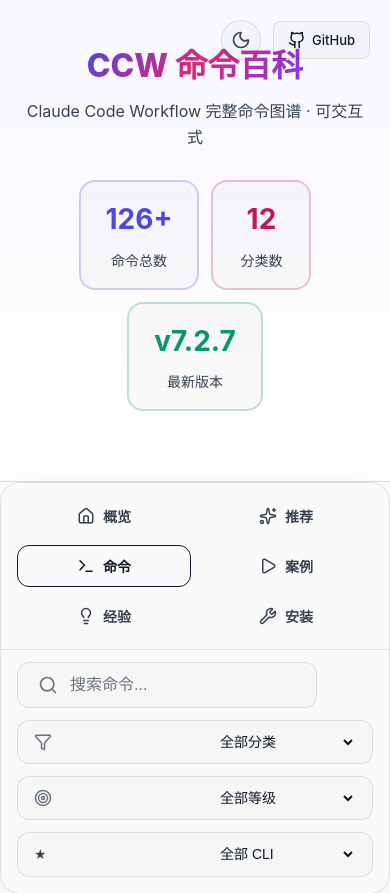
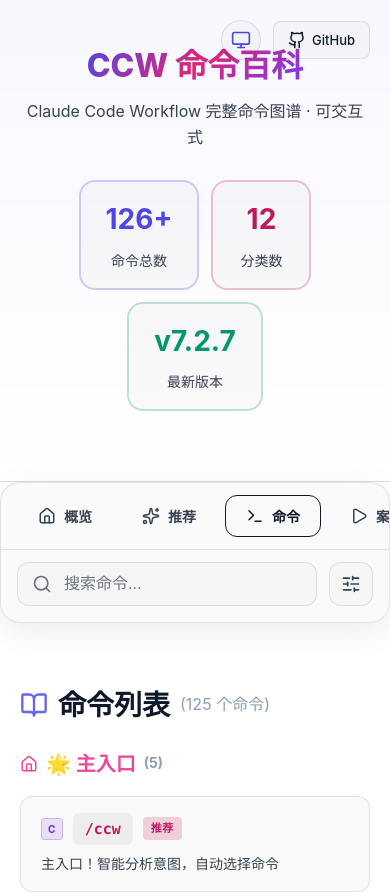
Before and after one commit to zhao-wuyan/ccw-command-explorer, a React (Vite) app: page / in a window 390 px wide. Shown: the top 893 px of the page. Built offline with nearby package versions, Linux system fonts and the light colour scheme.

Commit message:
feat(ui): 优化移动端筛选器交互并增强主题切换功能

```diff
--- a/src/App.css
+++ b/src/App.css
@@ -199,7 +199,29 @@
 }
 
 /* 响应式 */
+/* 默认隐藏移动端元素，显示桌面端元素 */
+.mobile-only {
+  display: none;
+}
+
+.desktop-only {
+  display: flex;
+}
+
+/* 汉堡菜单按钮 - 桌面端隐藏 */
+.filter-toggle-btn {
+  display: none;
+}
+
 @media (max-width: 768px) {
+  .mobile-only {
+    display: flex;
+  }
+
+  .desktop-only {
+    display: none;
+  }
+
   .title {
     font-size: 32px;
   }
@@ -242,31 +264,109 @@
     margin: 0 12px 16px;
     top: 12px;
     border-radius: 16px;
+    overflow: visible;
   }
 
   .tab-nav-inner-card {
-    flex-wrap: wrap;
+    overflow-x: auto;
+    flex-wrap: nowrap;
+    -webkit-overflow-scrolling: touch;
+    scrollbar-width: none;
+    -ms-overflow-style: none;
+    padding: 12px;
+  }
+
+  .tab-nav-inner-card::-webkit-scrollbar {
+    display: none;
   }
 
   .tab-btn {
-    flex: 1;
-    min-width: calc(50% - 8px);
-    justify-content: center;
-    padding: 10px 12px;
+    flex: 0 0 auto;
+    min-width: auto;
+    white-space: nowrap;
+    padding: 10px 16px;
   }
 
   .search-filter-row-card {
-    flex-direction: column;
+    position: relative;
+    flex-direction: row;
     align-items: stretch;
+    gap: 8px;
+    padding: 10px 12px 14px;
   }
 
   .search-filter-row-card .search-box {
+    flex: 1;
     max-width: none;
     min-width: auto;
+    padding: 10px 14px;
+  }
+
+  /* 汉堡菜单按钮 */
+  .filter-toggle-btn {
+    display: flex;
+    align-items: center;
+    justify-content: center;
+    width: 44px;
+    height: 44px;
+    background: var(--card-bg);
+    border: 1px solid var(--card-border);
+    border-radius: 12px;
+    color: var(--text-muted);
+    cursor: pointer;
+    transition: all 0.2s ease;
+    flex-shrink: 0;
+  }
+
+  .filter-toggle-btn:hover {
+    color: var(--text);
+    border-color: var(--primary);
+  }
+
+  .filter-toggle-btn.active {
+    color: var(--primary);
+    border-color: var(--primary);
+    background: var(--primary)15;
+  }
+
+  /* 筛选器下拉面板 */
+  .filter-dropdown {
+    position: absolute;
+    top: 100%;
+    left: 0;
+    right: 0;
+    background: var(--card-bg);
+    border: 1px solid var(--card-border);
+    border-radius: 12px;
+    margin-top: 8px;
+    padding: 12px;
+    display: flex;
+    flex-direction: column;
+    gap: 10px;
+    box-shadow: 0 10px 40px var(--shadow-color);
+    z-index: 100;
   }
 
   .search-filter-row-card .filter-group {
-    justify-content: space-between;
+    padding: 10px 14px;
+    justify-content: flex-start;
+  }
+
+  .search-filter-row-card .filter-select {
+    min-width: 80px;
+    flex: 1;
+  }
+
+    /* 筛选器下拉面板 - 移动端才显示 */
+  .filter-dropdown {
+    display: flex;
+  }
+}
+
+/* 非移动端隐藏筛选器下拉面板 */
+@media (min-width: 769px) {
+  .filter-dropdown {
+    display: none;
   }
 }
 
@@ -355,6 +455,7 @@
   gap: 12px;
   padding: 12px 16px 16px;
   flex-wrap: wrap;
+  position: relative; /* 为移动端下拉面板提供定位基准 */
 }
 
 .search-filter-row-card .search-box {
--- a/src/App.tsx
+++ b/src/App.tsx
@@ -5,7 +5,7 @@
   Lightbulb, TestTube, FlaskConical, Search as SearchIcon, Palette,
   Wrench, X, Clock, Target, Sparkles, BookOpen, Info, Bot, Play,
   ChevronRight, Terminal, MessageSquare, CheckCircle, AlertTriangle,
-  Lightbulb as TipIcon, Cpu, Settings as SettingsIcon, Github
+  Lightbulb as TipIcon, Cpu, Settings as SettingsIcon, Github, SlidersHorizontal
 } from 'lucide-react';
 import {
   COMMANDS, CATEGORIES, TIMELINE, WORKFLOW_LEVELS, GRANDMA_COMMANDS,
@@ -3393,6 +3393,7 @@
   const [selectedCommand, setSelectedCommand] = useState<Command | null>(null);
   const [selectedVersion, setSelectedVersion] = useState<TimelineItem | null>(null);
   const [selectedCaseLevel, setSelectedCaseLevel] = useState<string>('all');
+  const [showFilterDropdown, setShowFilterDropdown] = useState(false);
   const [selectedCase, setSelectedCase] = useState<Case | null>(null);
 
   // 过滤命令
@@ -3498,10 +3499,13 @@
               <Search size={20} style={{ color: COLORS.textDim }} />
               <input
                 type="text"
+                id="search-commands"
+                name="search-commands"
                 placeholder="搜索命令..."
                 value={searchQuery}
                 onChange={(e) => setSearchQuery(e.target.value)}
                 className="search-input"
+                autoComplete="off"
               />
               {searchQuery && (
                 <button onClick={() => setSearchQuery('')} className="clear-btn">
@@ -3510,6 +3514,25 @@
               )}
             </div>
 
+            {/* 移动端汉堡菜单按钮 */}
+            <button
+              className={`filter-toggle-btn ${showFilterDropdown ? 'active' : ''}`}
+              onClick={() => setShowFilterDropdown(!showFilterDropdown)}
+              aria-label="筛选"
+            >
+              <SlidersHorizontal size={20} />
+            </button>
+
+            {/* 筛选器下拉面板 */}
+            <AnimatePresence>
+              {showFilterDropdown && (
+                <motion.div
+                  className="filter-dropdown"
+                  initial={{ opacity: 0, y: -10 }}
+                  animate={{ opacity: 1, y: 0 }}
+                  exit={{ opacity: 0, y: -10 }}
+                  transition={{ duration: 0.15 }}
+                >
                   {/* 分类筛选 */}
                   <div className="filter-group">
                     <Filter size={18} style={{ color: COLORS.textDim }} />
@@ -3556,6 +3579,60 @@
                       <option value="claude">Claude Code</option>
                       <option value="codex">Codex</option>
                     </select>
+                  </div>
+                </motion.div>
+              )}
+            </AnimatePresence>
+
+            {/* 桌面端筛选器横向排列 */}
+            <div className="filter-scroll desktop-only">
+              {/* 分类筛选 */}
+              <div className="filter-group">
+                <Filter size={18} style={{ color: COLORS.textDim }} />
+                <select
+                  value={selectedCategory}
+                  onChange={(e) => setSelectedCategory(e.target.value as CommandCategory | 'all')}
+                  className="filter-select"
+                >
+                  <option value="all">全部分类</option>
+                  {Object.entries(CATEGORIES).map(([key, value]) => (
+                    <option key={key} value={key}>{value.label}</option>
+                  ))}
+                </select>
+              </div>
+
+              {/* 等级筛选 */}
+              <div className="filter-group">
+                <Target size={18} style={{ color: COLORS.textDim }} />
+                <select
+                  value={selectedLevel}
+                  onChange={(e) => setSelectedLevel(e.target.value === 'all' ? 'all' : Number(e.target.value))}
+                  className="filter-select"
+                >
+                  <option value="all">全部等级</option>
+                  {WORKFLOW_LEVELS.map(level => (
+                    <option key={level.level} value={level.level}>
+                      Level {level.level} - {level.emoji}
+                    </option>
+                  ))}
+                </select>
+              </div>
+
+              {/* CLI 筛选 */}
+              <div className="filter-group">
+                <span style={{ fontSize: 12, fontWeight: 600, color: selectedCLI === 'all' ? COLORS.textMuted : CLI_CONFIG[selectedCLI].color }}>
+                  {selectedCLI === 'all' ? '★' : CLI_CONFIG[selectedCLI].shortLabel}
+                </span>
+                <select
+                  value={selectedCLI}
+                  onChange={(e) => setSelectedCLI(e.target.value as CLIType | 'all')}
+                  className="filter-select"
+                >
+                  <option value="all">全部 CLI</option>
+                  <option value="claude">Claude Code</option>
+                  <option value="codex">Codex</option>
+                </select>
+              </div>
             </div>
           </div>
         )}
--- a/src/components/ThemeToggle.tsx
+++ b/src/components/ThemeToggle.tsx
@@ -1,20 +1,46 @@
-import { Sun, Moon } from 'lucide-react';
+import { Sun, Moon, Monitor } from 'lucide-react';
 import { useTheme } from '../contexts/ThemeContext';
-import { motion } from 'framer-motion';
+import { motion, AnimatePresence } from 'framer-motion';
+import { useState, useRef, useEffect } from 'react';
+import type { Theme } from '../contexts/ThemeContext';
+
+const themeOptions: { value: Theme; label: string; icon: typeof Sun }[] = [
+  { value: 'light', label: '浅色模式', icon: Sun },
+  { value: 'dark', label: '暗黑模式', icon: Moon },
+  { value: 'system', label: '跟随系统', icon: Monitor },
+];
 
 export function ThemeToggle() {
-  const { resolvedTheme, setTheme } = useTheme();
+  const { theme, resolvedTheme, setTheme } = useTheme();
+  const [isOpen, setIsOpen] = useState(false);
+  const menuRef = useRef<HTMLDivElement>(null);
 
-  const toggle = () => {
-    setTheme(resolvedTheme === 'dark' ? 'light' : 'dark');
+  const CurrentIcon = theme === 'system' ? Monitor : resolvedTheme === 'dark' ? Moon : Sun;
+
+  useEffect(() => {
+    const handleClickOutside = (event: MouseEvent) => {
+      if (menuRef.current && !menuRef.current.contains(event.target as Node)) {
+        setIsOpen(false);
+      }
+    };
+
+    document.addEventListener('mousedown', handleClickOutside);
+    return () => document.removeEventListener('mousedown', handleClickOutside);
+  }, []);
+
+  const handleSelect = (selectedTheme: Theme) => {
+    setTheme(selectedTheme);
+    setIsOpen(false);
   };
 
   return (
+    <div ref={menuRef} style={{ position: 'relative' }}>
       <motion.button
-      onClick={toggle}
+        onClick={() => setIsOpen(!isOpen)}
         className="theme-toggle-btn"
-      title={resolvedTheme === 'dark' ? '切换到浅色模式' : '切换到暗黑模式'}
-      aria-label={resolvedTheme === 'dark' ? '切换到浅色模式' : '切换到暗黑模式'}
+        title="切换主题"
+        aria-label="切换主题"
+        aria-expanded={isOpen}
         whileHover={{ scale: 1.1 }}
         whileTap={{ scale: 0.95 }}
         style={{
@@ -26,16 +52,67 @@
           borderRadius: '50%',
           background: 'var(--card-bg)',
           border: '1px solid var(--card-border)',
-        color: 'var(--text-muted)',
+          color: theme === 'system' ? 'var(--primary)' : 'var(--text-muted)',
           cursor: 'pointer',
           transition: 'all 0.2s ease',
         }}
       >
-      {resolvedTheme === 'dark' ? (
-        <Sun size={20} strokeWidth={2} />
-      ) : (
-        <Moon size={20} strokeWidth={2} />
-      )}
+        <CurrentIcon size={20} strokeWidth={2} />
+      </motion.button>
+
+      <AnimatePresence>
+        {isOpen && (
+          <motion.div
+            initial={{ opacity: 0, scale: 0.95, y: -10 }}
+            animate={{ opacity: 1, scale: 1, y: 0 }}
+            exit={{ opacity: 0, scale: 0.95, y: -10 }}
+            transition={{ duration: 0.15 }}
+            style={{
+              position: 'absolute',
+              top: 'calc(100% + 8px)',
+              right: 0,
+              background: 'var(--card-bg)',
+              border: '1px solid var(--card-border)',
+              borderRadius: 12,
+              padding: '8px',
+              minWidth: 140,
+              boxShadow: '0 10px 40px var(--shadow-color)',
+              backdropFilter: 'blur(10px)',
+              zIndex: 1000,
+            }}
+          >
+            {themeOptions.map((option) => {
+              const Icon = option.icon;
+              const isActive = theme === option.value;
+              return (
+                <motion.button
+                  key={option.value}
+                  onClick={() => handleSelect(option.value)}
+                  whileHover={{ backgroundColor: 'var(--glass-bg)' }}
+                  style={{
+                    display: 'flex',
+                    alignItems: 'center',
+                    gap: 10,
+                    width: '100%',
+                    padding: '10px 12px',
+                    border: 'none',
+                    background: isActive ? 'var(--glass-bg)' : 'transparent',
+                    borderRadius: 8,
+                    cursor: 'pointer',
+                    color: isActive ? 'var(--primary)' : 'var(--text)',
+                    fontSize: 14,
+                    fontWeight: isActive ? 500 : 400,
+                    transition: 'all 0.15s ease',
+                  }}
+                >
+                  <Icon size={18} strokeWidth={2} />
+                  {option.label}
                 </motion.button>
               );
+            })}
+          </motion.div>
+        )}
+      </AnimatePresence>
+    </div>
+  );
 }
```
Lines whose indentation alone changed are shown as unchanged.
